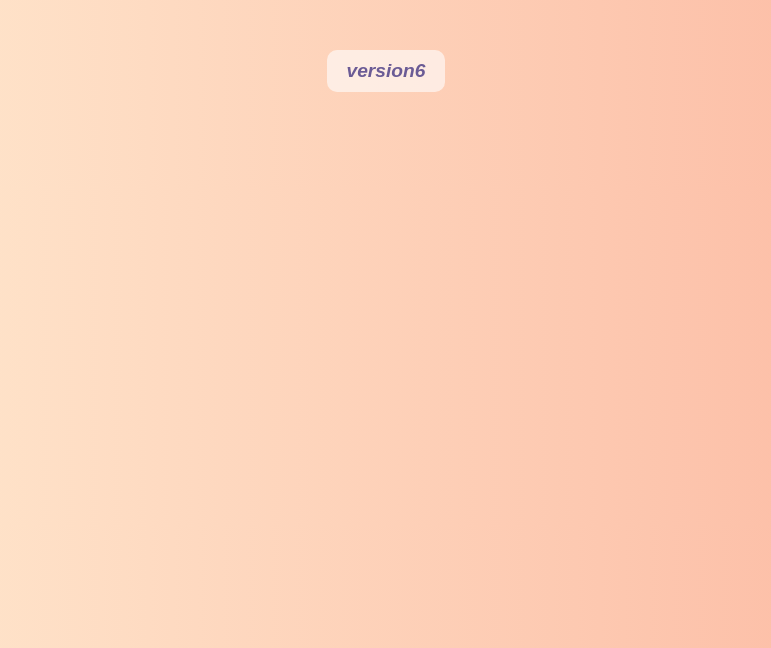
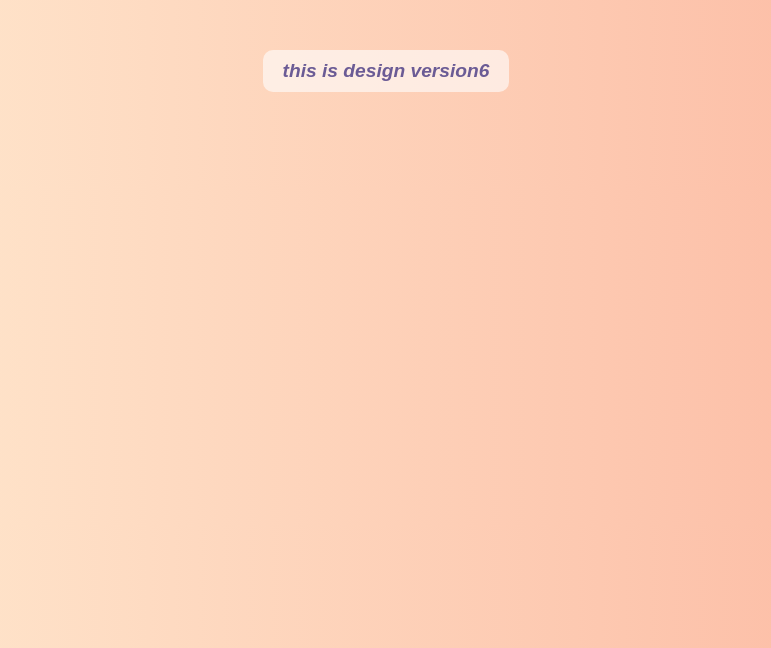
Before and after one commit to User47022/myrepo, a plain HTML site: page index.html in a window 1280 px wide. Shown: the part 152-800 px from the top of the page, without its empty margins (254-1025 px from the left). Drawn offline with Linux system fonts and the light colour scheme.

Commit message:
the network track change

```diff
--- a/index.html
+++ b/index.html
@@ -9,7 +9,7 @@
 </head>
 <body>
     <h1>new version</h1>
-<h6>version6
+<h6>this is design version6
 </h6>
 </body>
 
```
